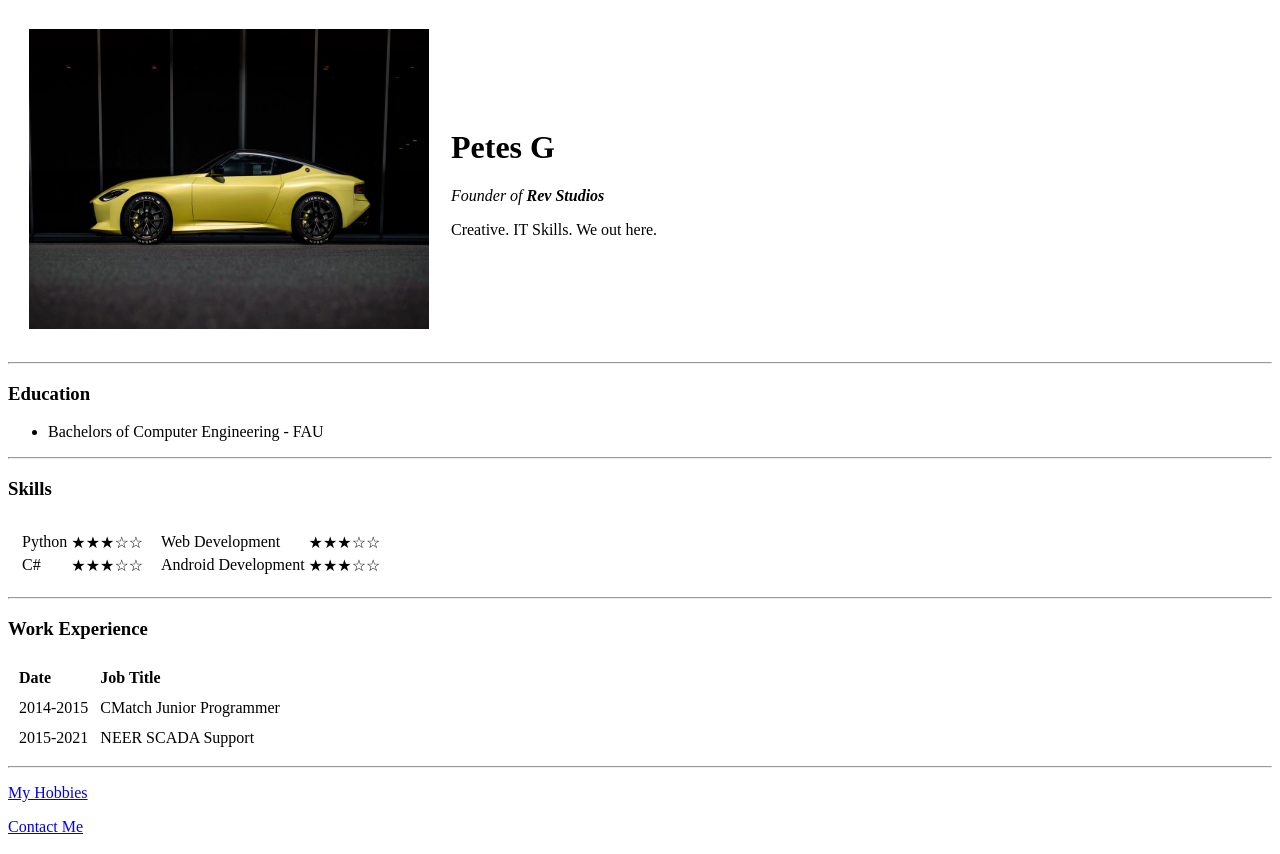
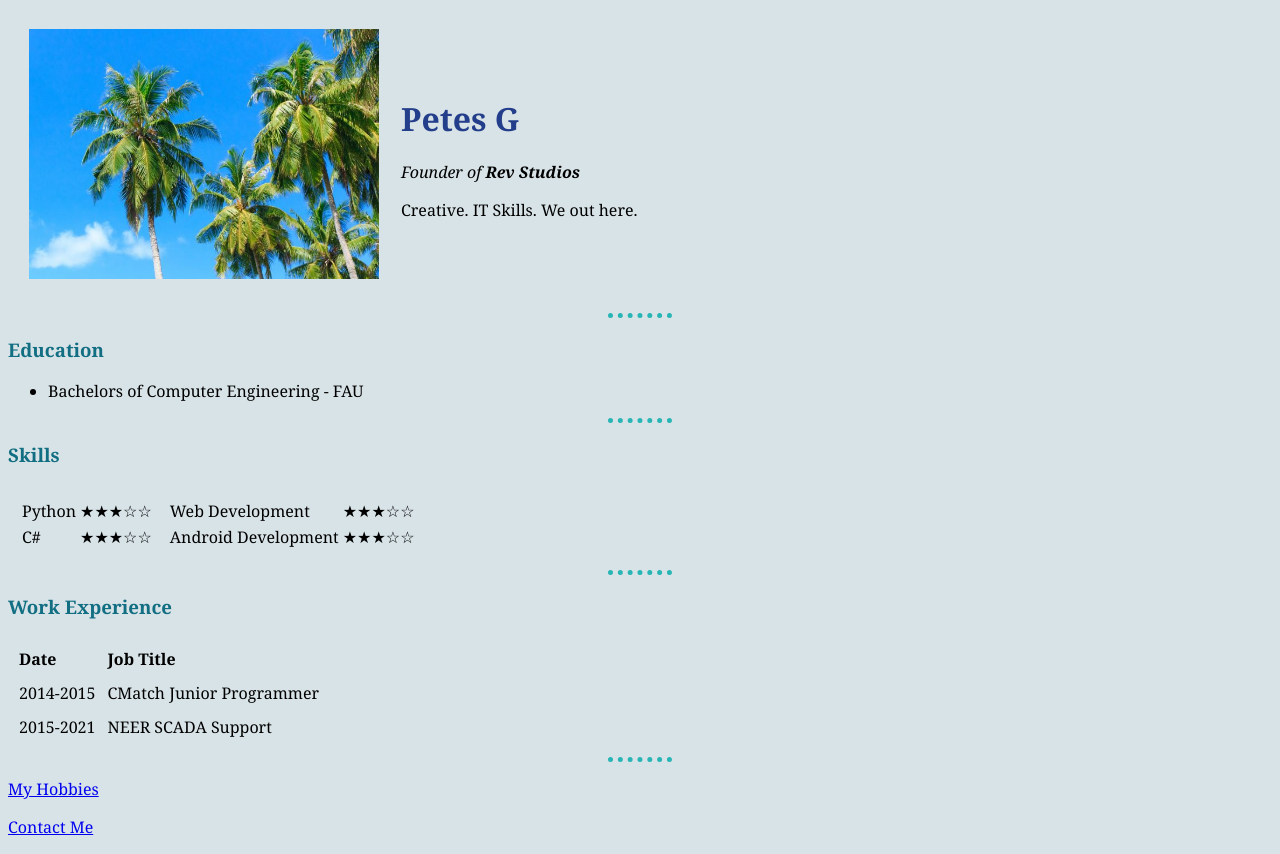
Before and after one commit to PigeottoBro/my-webby, a plain HTML site: page index.html in a window 1280 px wide. Drawn offline with Linux system fonts and the light colour scheme.

Commit message:
updating image and other minor code updates

```diff
--- /dev/null
+++ b/css/styles.css
@@ -0,0 +1,23 @@
+body {
+  background-color: #d8e3e7;
+}
+
+hr {
+  border-style: none;
+  border-top-style: dotted;
+  border-color: #28b5b5;
+  border-width: 5px;
+  width: 5%;
+}
+
+h1 {
+  color: #233e8b
+}
+
+h3 {
+  color: #126e82
+}
+
+body {
+  font-family: "Georgia", "Times New Roman";
+}
--- a/index.html
+++ b/index.html
@@ -4,13 +4,14 @@
 <head>
   <meta charset="utf-8">
   <title>Pete's Webby Page</title>
+  <link rel="stylesheet" href="css/styles.css">
 </head>
 
 <body>
 
   <table cellspacing="20">
     <tr>
-      <td><img src="images/nissan_z.jpg" width="400" height="300" alt="dream car"></td>
+      <td><img src="images/palm_trees.jpg" width="350" height="250" alt="dream car"></td>
       <td>
         <h1>Petes G</h1>
         <p>
```
Also changed, not shown: contact-me.html (+1 -0 lines), hobbies.html (+1 -0 lines), images/palm_trees.jpg (added).
